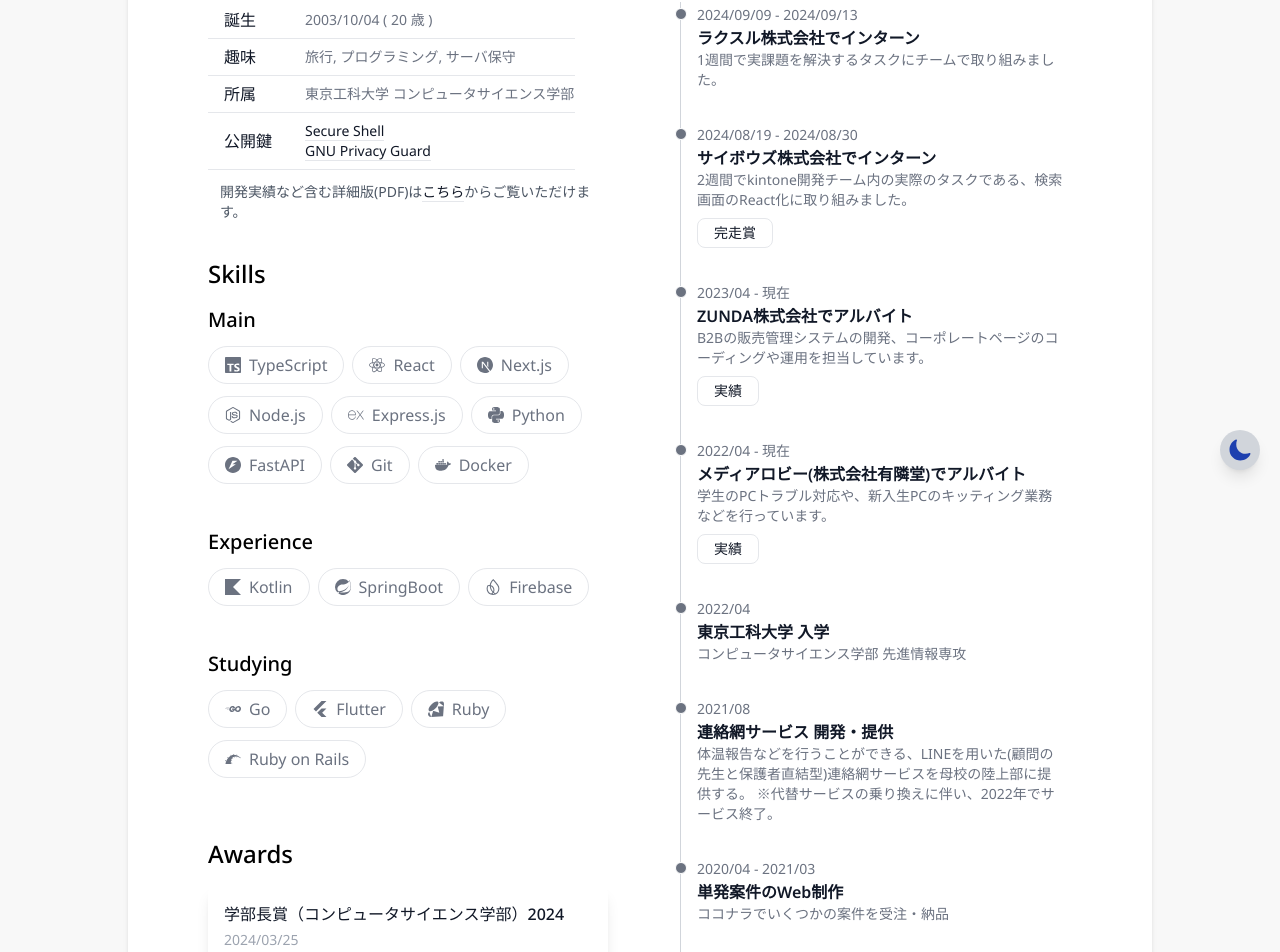
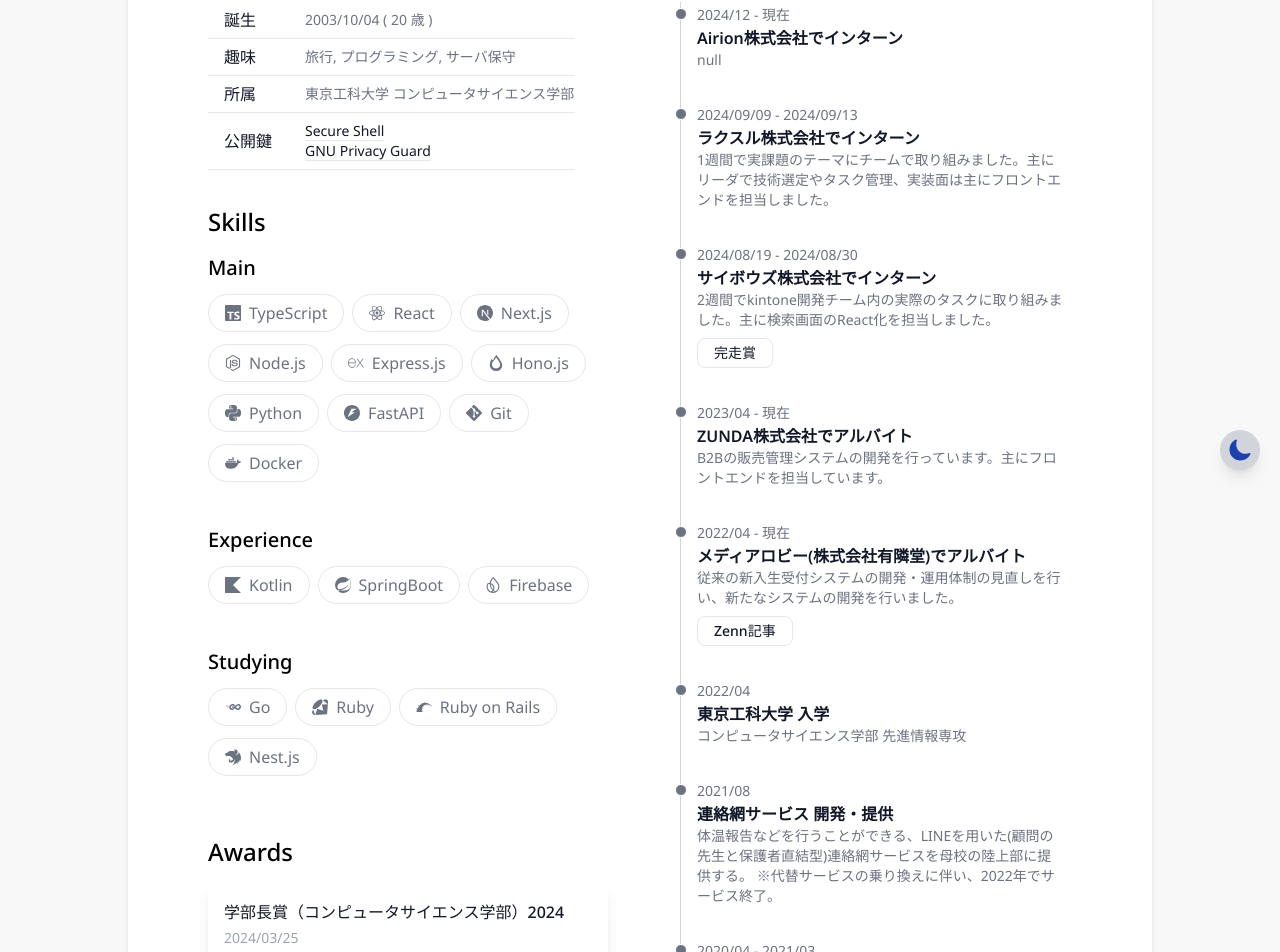
Before and after one commit to 6mile0/portfolio, a Next.js app: page / in a window 1280 px wide. Shown: the part 310-1262 px from the top of the page. Built offline with nearby package versions, Linux system fonts and the light colour scheme.

Commit message:
update skills

```diff
--- a/app/components/topPage/ProfileBox/index.tsx
+++ b/app/components/topPage/ProfileBox/index.tsx
@@ -68,9 +68,6 @@
                     </tr>
                 </tbody>
             </table>
-            <div className="m-3 text-sm text-gray-600 dark:text-gray-200">
-                開発実績など含む詳細版(PDF)は<a href="/resume.pdf" target="_blank" className="text-gray-900 border-b hover:text-blue-700 dark:text-gray-200 dark:hover:text-blue-300">こちら</a>からご覧いただけます。
-            </div>
         </div>
     )
 }
--- a/app/components/topPage/SkillBox/iconLists.ts
+++ b/app/components/topPage/SkillBox/iconLists.ts
@@ -78,6 +78,14 @@
     {
         name: "Google Cloud",
         icon: simpleIcon.SiGooglecloud
+    },
+    {
+        name: "Nest.js",
+        icon: simpleIcon.SiNestjs
+    },
+    {
+        name: "Hono.js",
+        icon: simpleIcon.SiHono
     }
 ]
 
--- a/app/page.tsx
+++ b/app/page.tsx
@@ -20,20 +20,25 @@
   sshKeyListUrl: "https://github.com/6mile0.keys"
 }
 
-const mainSkills: string[] = ["TypeScript", "React", "Next.js", "Node.js", "Express.js", "Python", "FastAPI", "Git", "Docker"];
+const mainSkills: string[] = ["TypeScript", "React", "Next.js", "Node.js", "Express.js", "Hono.js", "Python", "FastAPI", "Git", "Docker"]
 const hadSkills = ["Kotlin", "SpringBoot", "Firebase"];
-const studyingSkills = ["Go", "Flutter", "Ruby", "Ruby on Rails"];
+const studyingSkills = ["Go", "Ruby", "Ruby on Rails", "Nest.js"];
 
 const timelineData: TimeLine[] = [
   {
+    time: "2024/12 - 現在",
+    title: "Airion株式会社でインターン",
+    descriptions: "null",
+  },
+  {
     time: "2024/09/09 - 2024/09/13",
     title: "ラクスル株式会社でインターン",
-    descriptions: "1週間で実課題を解決するタスクにチームで取り組みました。",
+    descriptions: "1週間で実課題のテーマにチームで取り組みました。主にリーダで技術選定やタスク管理、実装面は主にフロントエンドを担当しました。",
   },
   {
     time: "2024/08/19 - 2024/08/30",
     title: "サイボウズ株式会社でインターン",
-    descriptions: "2週間でkintone開発チーム内の実際のタスクである、検索画面のReact化に取り組みました。",
+    descriptions: "2週間でkintone開発チーム内の実際のタスクに取り組みました。主に検索画面のReact化を担当しました。",
     buttons: [
       {
         title: "完走賞",
@@ -44,21 +49,15 @@
   {
     time: "2023/04 - 現在",
     title: "ZUNDA株式会社でアルバイト",
-    descriptions: "B2Bの販売管理システムの開発、コーポレートページのコーディングや運用を担当しています。",
-    buttons: [
-      {
-        title: "実績",
-        to: "https://www.zunda.co.jp/blog/company-site-made-with-contentful"
-      }
-    ]
+    descriptions: "B2Bの販売管理システムの開発を行っています。主にフロントエンドを担当しています。",
   },
   {
     time: "2022/04 - 現在",
     title: "メディアロビー(株式会社有隣堂)でアルバイト",
-    descriptions: "学生のPCトラブル対応や、新入生PCのキッティング業務などを行っています。",
+    descriptions: "従来の新入生受付システムの開発・運用体制の見直しを行い、新たなシステムの開発を行いました。",
     buttons: [
       {
-        title: "実績",
+        title: "Zenn記事",
         to: "https://zenn.dev/6mile/articles/359f52afbc3709"
       }
     ]
```
